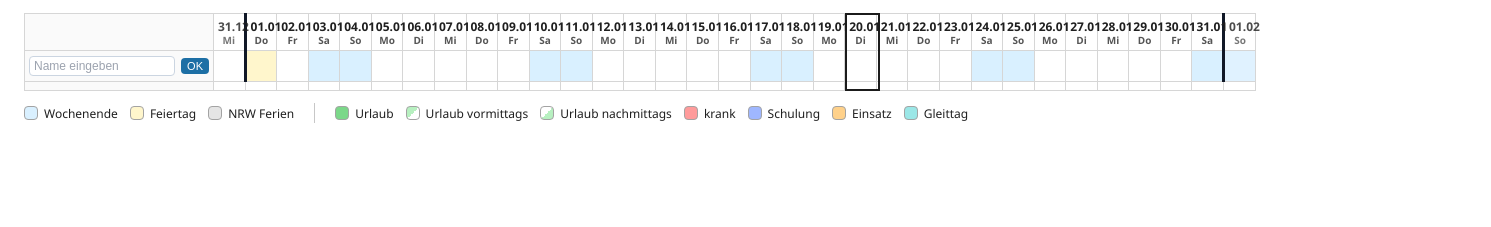
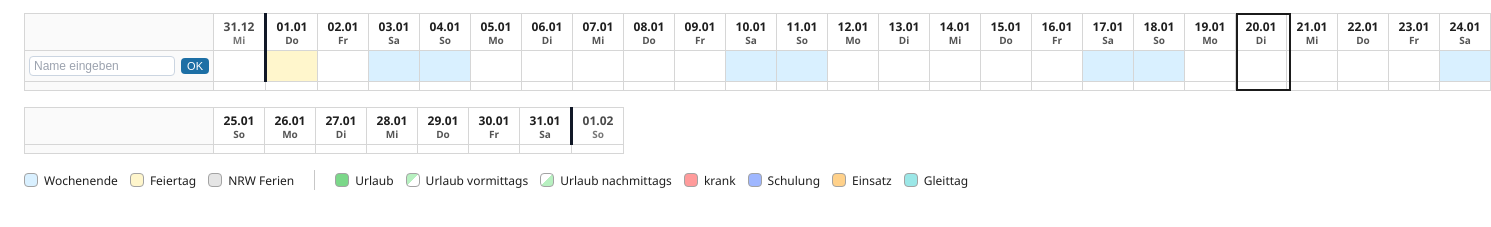
Before and after one commit to ondy/team-holiday, a plain HTML site: page index.html in a window 1280 px wide. Shown: the part 101-328 px from the top of the page, 1491 px wide, since content can reach past the window. Drawn offline with Linux system fonts and the light colour scheme; no server answers.

Commit message:
Split calendar tables for readability

```diff
--- a/index.html
+++ b/index.html
@@ -18,6 +18,8 @@
       --school-holiday: #e5e5e5;
       --hover-highlight: #4b4f55;
       --today-highlight: #1b1b1b;
+      --member-column-width: 180px;
+      --day-cell-width: 36px;
     }
 
     body {
@@ -126,8 +128,8 @@
     th.member-column,
     td.member-column {
       text-align: left;
-      width: 180px;
-      min-width: 180px;
+      width: var(--member-column-width);
+      min-width: var(--member-column-width);
       background: #fafafa;
       font-weight: 600;
     }
@@ -348,6 +350,7 @@
 
     .table-wrapper {
       position: relative;
+      margin-bottom: 16px;
     }
 
     .cell-selected {
@@ -357,6 +360,11 @@
     .mini-cell {
       font-size: 11px;
       color: #555;
+    }
+
+    .day-cell {
+      width: var(--day-cell-width);
+      min-width: var(--day-cell-width);
     }
 
     .member-row .delete-button {
@@ -447,6 +455,8 @@
     const currentDay = now.getDate();
     let activeMonth = 0;
     let activeYear = currentYear;
+    const MEMBER_COLUMN_WIDTH = 180;
+    const MIN_DAY_CELL_WIDTH = 42;
 
     const storageKey = "teamHolidayData";
 
@@ -726,10 +736,71 @@
       const monthData = getMonthData(activeYear, activeMonth);
       const daysInMonth = getDaysInMonth(activeYear, activeMonth);
       const dayColumns = buildDayColumns(activeYear, activeMonth);
+      const layout = getTableLayout(container);
 
+      container.style.setProperty("--day-cell-width", `${layout.dayCellWidth}px`);
+      const tableSegments = splitDayColumns(dayColumns, layout.maxColumnsPerTable);
+
+      tableSegments.forEach((segment, segmentIndex) => {
+        const allowMemberEdit = segmentIndex === 0;
+        const includeNewRow = segmentIndex === 0;
         const wrapper = document.createElement("div");
         wrapper.className = "table-wrapper";
+        const table = buildTable(segment, {
+          allowMemberEdit,
+          includeNewRow,
+          monthData,
+          dayCellWidth: layout.dayCellWidth,
+        });
+        wrapper.appendChild(table);
+        container.appendChild(wrapper);
+        addTableHoverHighlights(table);
+        renderTodayColumnHighlight(wrapper, table, daysInMonth);
+      });
+
+      activeTable = null;
+      clearSelection();
+    }
+
+    function getTableLayout(container) {
+      const containerWidth = container.clientWidth || container.getBoundingClientRect().width || window.innerWidth;
+      const availableWidth = Math.max(0, containerWidth - MEMBER_COLUMN_WIDTH);
+      const maxColumnsPerTable = Math.max(3, Math.floor(availableWidth / MIN_DAY_CELL_WIDTH) || 1);
+      const dayCellWidth = Math.max(24, Math.floor(availableWidth / maxColumnsPerTable));
+      return { maxColumnsPerTable, dayCellWidth };
+    }
+
+    function splitDayColumns(dayColumns, maxColumnsPerTable) {
+      if (dayColumns.length <= maxColumnsPerTable) {
+        return [dayColumns];
+      }
+      const prevColumn = dayColumns[0];
+      const nextColumn = dayColumns[dayColumns.length - 1];
+      const inMonthColumns = dayColumns.slice(1, -1);
+      const segments = [];
+
+      const firstChunkSize = Math.min(
+        Math.max(1, maxColumnsPerTable - 1),
+        Math.max(1, inMonthColumns.length - 1)
+      );
+      segments.push([prevColumn, ...inMonthColumns.slice(0, firstChunkSize)]);
+
+      let startIndex = firstChunkSize;
+      while (startIndex < inMonthColumns.length) {
+        const remaining = inMonthColumns.length - startIndex;
+        if (remaining <= maxColumnsPerTable - 1) {
+          segments.push([...inMonthColumns.slice(startIndex), nextColumn]);
+          break;
+        }
+        segments.push(inMonthColumns.slice(startIndex, startIndex + maxColumnsPerTable));
+        startIndex += maxColumnsPerTable;
+      }
+      return segments;
+    }
+
+    function buildTable(dayColumns, { allowMemberEdit, includeNewRow, monthData, dayCellWidth }) {
       const table = document.createElement("table");
+      table.style.width = `${MEMBER_COLUMN_WIDTH + dayCellWidth * dayColumns.length}px`;
       const thead = document.createElement("thead");
       const headerRow = document.createElement("tr");
 
@@ -739,13 +810,14 @@
       memberHeader.dataset.col = "member";
       headerRow.appendChild(memberHeader);
 
-      dayColumns.forEach((dayInfo) => {
+      dayColumns.forEach((dayInfo, columnIndex) => {
         const th = document.createElement("th");
+        th.className = "day-cell";
         const baseLabel = `${String(dayInfo.day).padStart(2, "0")}.${String(dayInfo.month).padStart(2, "0")}`;
         const dayLabel = baseLabel;
         const weekday = dayInfo.date.toLocaleDateString("de-DE", { weekday: "short" });
         th.innerHTML = `${dayLabel}<div class="day-short">${weekday}</div>`;
-        th.dataset.col = dayInfo.colKey;
+        th.dataset.col = `col-${columnIndex}`;
         if (dayInfo.inMonth) {
           th.dataset.day = String(dayInfo.day);
         }
@@ -769,23 +841,26 @@
       table.appendChild(thead);
 
       const tbody = document.createElement("tbody");
-
       const rows = [...data.members];
+      if (includeNewRow) {
         rows.push({ name: "" });
+      }
 
       rows.forEach((member, index) => {
         const tr = document.createElement("tr");
         tr.className = "member-row";
 
         const nameCell = document.createElement("td");
-        nameCell.className = "member-column member-input";
+        nameCell.className = allowMemberEdit ? "member-column member-input" : "member-column";
         nameCell.dataset.col = "member";
         const nameSpan = document.createElement("span");
         nameSpan.className = "member-name";
         nameSpan.textContent = member.name || "";
         nameCell.appendChild(nameSpan);
+        if (allowMemberEdit) {
           nameCell.addEventListener("click", () => editMemberName(nameCell, index));
-        if (index < data.members.length) {
+        }
+        if (allowMemberEdit && index < data.members.length) {
           const deleteButton = document.createElement("button");
           deleteButton.type = "button";
           deleteButton.className = "delete-button";
@@ -795,15 +870,15 @@
             removeMember(index);
           });
           nameCell.appendChild(deleteButton);
-        } else {
+        } else if (allowMemberEdit && index >= data.members.length) {
           createMemberInput(nameCell, index, "");
         }
         tr.appendChild(nameCell);
 
-        dayColumns.forEach((dayInfo) => {
+        dayColumns.forEach((dayInfo, columnIndex) => {
           const td = document.createElement("td");
-          td.className = "cell";
-          td.dataset.col = dayInfo.colKey;
+          td.className = "cell day-cell";
+          td.dataset.col = `col-${columnIndex}`;
           if (!dayInfo.inMonth) {
             td.classList.add("outside-month");
           }
@@ -872,9 +947,10 @@
       summaryLabel.className = "member-column mini-cell";
       summaryLabel.textContent = "";
       summaryRow.appendChild(summaryLabel);
-      dayColumns.forEach((dayInfo) => {
+      dayColumns.forEach((dayInfo, columnIndex) => {
         const summaryCell = document.createElement("td");
-        summaryCell.className = "mini-cell";
+        summaryCell.className = "mini-cell day-cell";
+        summaryCell.dataset.col = `col-${columnIndex}`;
         if (dayInfo.inMonth) {
           const count = data.members.reduce((total, _member, memberIndex) => {
             const value = monthData.days?.[memberIndex]?.[dayInfo.day];
@@ -889,12 +965,7 @@
       tfoot.appendChild(summaryRow);
       table.appendChild(tfoot);
 
-      wrapper.appendChild(table);
-      container.appendChild(wrapper);
-      addTableHoverHighlights(table);
-      activeTable = table;
-      clearSelection();
-      renderTodayColumnHighlight(wrapper, table, daysInMonth);
+      return table;
     }
 
     function buildDayColumns(year, monthIndex) {
@@ -1186,6 +1257,7 @@
         return;
       }
       event.preventDefault();
+      activeTable = cell.closest("table");
       clearSelection();
       isSelecting = true;
       lastSelectionEvent = event;
```
Lines whose indentation alone changed are shown as unchanged.
